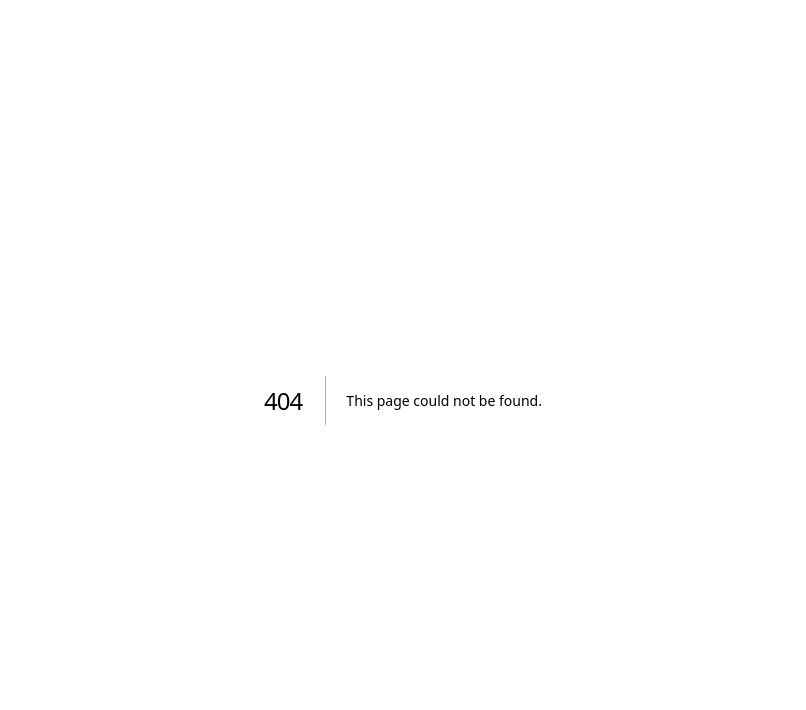
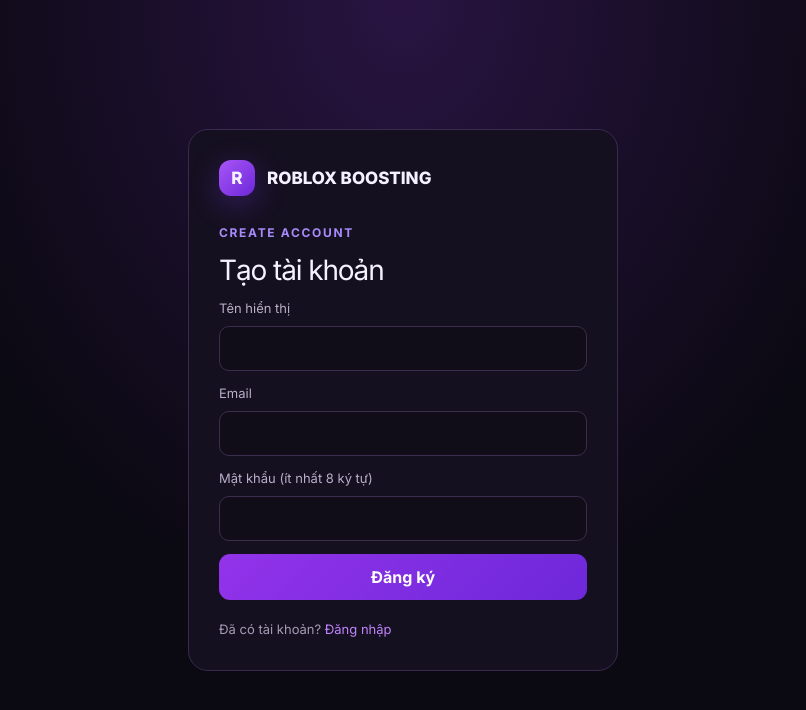
Before and after one commit to arcxs296/roblox-boosting, a Next.js app: page /signup in a window 1280 px wide. Before the commit this address had no page. Shown: the top 710 px of the page, without its empty margins (237-1043 px from the left). Built offline with nearby package versions, Linux system fonts and the light colour scheme.

Commit message:
Add files via upload

```diff
--- /dev/null
+++ b/app/signup/page.tsx
@@ -0,0 +1,27 @@
+"use client";
+import { useState } from "react";
+import Link from "next/link";
+import { createClient } from "@/lib/supabase/client";
+export default function Signup() {
+  const [name,setName]=useState(""); const [email,setEmail]=useState(""); const [password,setPassword]=useState("");
+  const [error,setError]=useState(""); const [message,setMessage]=useState(""); const [busy,setBusy]=useState(false);
+  async function submit(e:React.FormEvent) {
+    e.preventDefault(); setBusy(true); setError(""); setMessage("");
+    const {error}=await createClient().auth.signUp({email,password,options:{data:{display_name:name}}});
+    if(error){setError(error.message);setBusy(false);return;}
+    setMessage("Đăng ký thành công. Hãy kiểm tra email để xác nhận tài khoản nếu được yêu cầu.");
+    setBusy(false);
+  }
+  return <main className="auth-wrap"><section className="auth-card">
+    <div className="brand" style={{margin:"0 0 28px"}}><span className="logo">R</span> ROBLOX BOOSTING</div>
+    <div className="eyebrow">CREATE ACCOUNT</div><h1 style={{fontSize:28,marginBottom:8}}>Tạo tài khoản</h1>
+    <form className="form" onSubmit={submit}>
+      <label className="field">Tên hiển thị<input required value={name} onChange={e=>setName(e.target.value)} /></label>
+      <label className="field">Email<input type="email" required value={email} onChange={e=>setEmail(e.target.value)} /></label>
+      <label className="field">Mật khẩu (ít nhất 8 ký tự)<input type="password" minLength={8} required value={password} onChange={e=>setPassword(e.target.value)} /></label>
+      {error&&<p className="error">{error}</p>}{message&&<div className="notice">{message}</div>}
+      <button className="btn" disabled={busy}>{busy?"Đang tạo...":"Đăng ký"}</button>
+    </form>
+    <p className="muted" style={{fontSize:13,marginTop:20}}>Đã có tài khoản? <Link href="/login" style={{color:"#c084fc"}}>Đăng nhập</Link></p>
+  </section></main>;
+}
```
